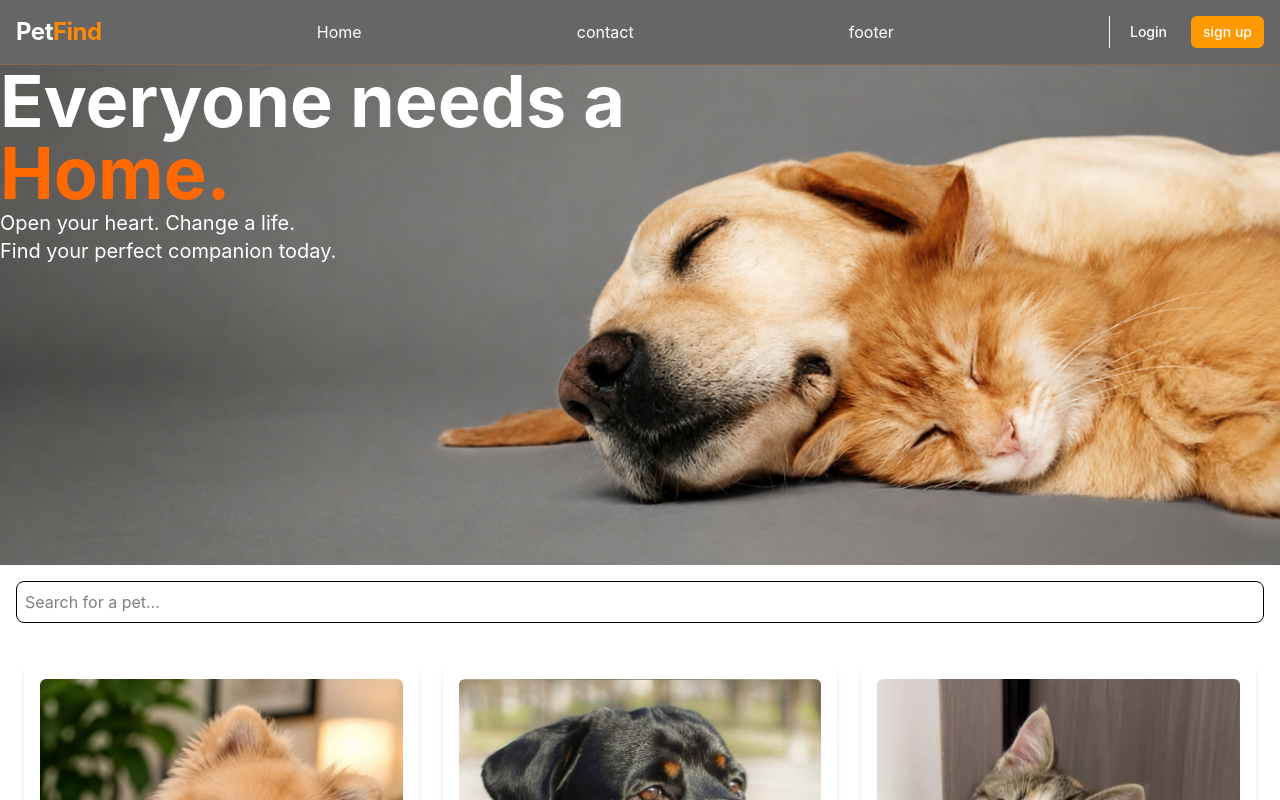
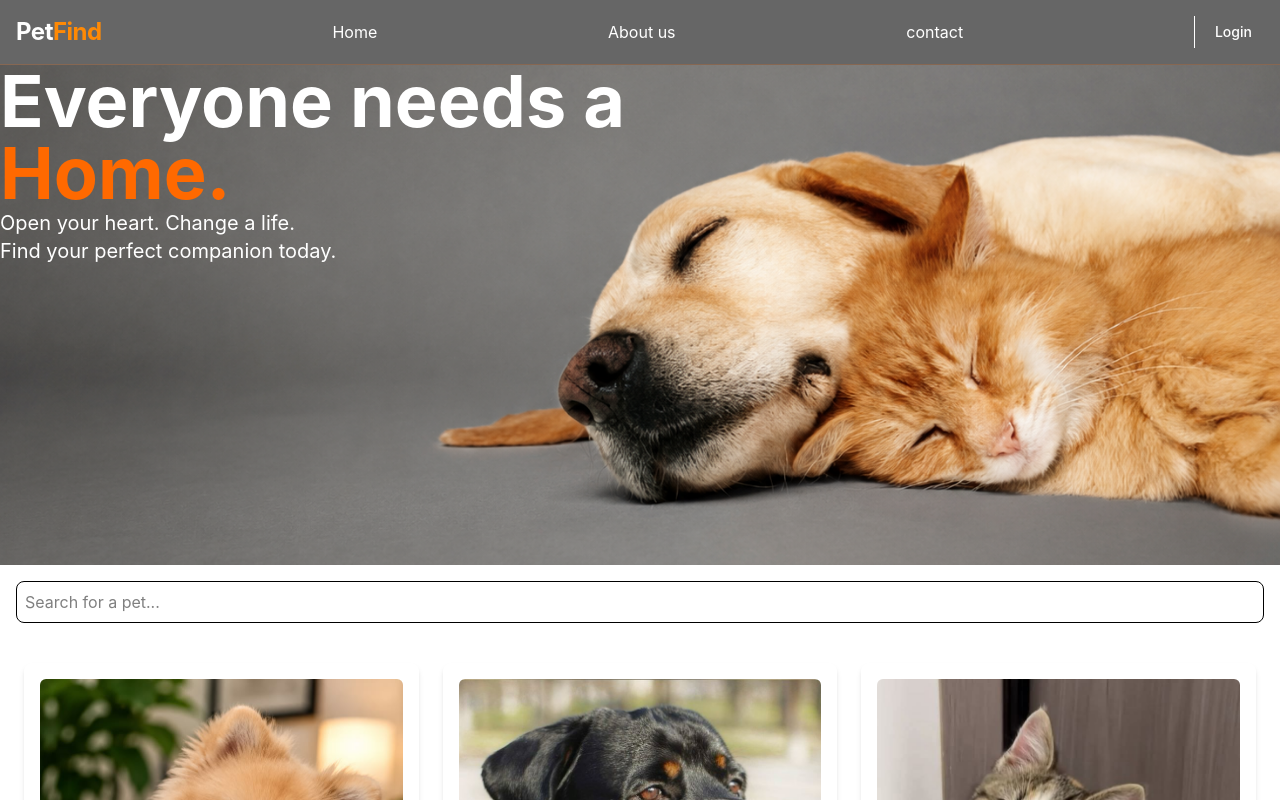
Before and after one commit to group-1-collaboration/Pet-Find, a React (Vite) app: page / in a window 1280 px wide. Shown: the top 800 px of the page. Built offline with nearby package versions, Linux system fonts and the light colour scheme.

Commit message:
feat: change navbar links

```diff
--- a/src/components/Navbar.jsx
+++ b/src/components/Navbar.jsx
@@ -20,13 +20,13 @@ function Navbar() {
 
    <div>
     <Link to={'/contact'} className="hover:text-orange-400 transition duration-300">
-      contact
+      About us
     </Link>
     </div>
 
    <div>
     <Link to={'/footer'} className="hover:text-orange-400 transition duration-300">
-      footer
+      contact
     </Link>
     </div>
 
@@ -37,12 +37,6 @@ function Navbar() {
             </Button>
             </Link>
 
-             <Link to={'/register'}>
-             <Button className="bg-amber-500 hover:bg-amber-600 text-white text-primary-foreground px-3 py-1.5 rounded-md hover:opacity-90 transition-opacity">
-              sign up
-            </Button>
-             </Link>
-
           </div>
 </nav>
 
```
